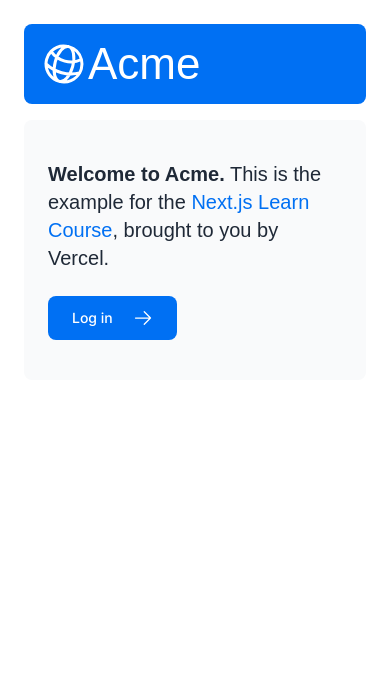
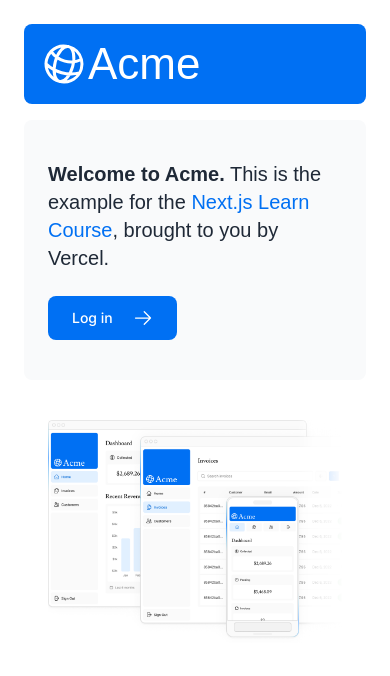
Before and after one commit to mjgwon24/dashboard-next-front, a Next.js app: page / in a window 390 px wide. Shown: the top 676 px of the page. Built offline with nearby package versions, Linux system fonts and the light colour scheme; a web font is replaced by a local one.

Commit message:
feat: image 렌더링 및 모바일 최적화

```diff
--- a/app/page.tsx
+++ b/app/page.tsx
@@ -2,6 +2,7 @@
 import { ArrowRightIcon } from '@heroicons/react/24/outline';
 import Link from 'next/link';
 import {lusitana} from "@/app/ui/fonts";
+import Image from "next/image";
 
 export default function Page() {
   return (
@@ -26,7 +27,18 @@
           </Link>
         </div>
         <div className="flex items-center justify-center p-6 md:w-3/5 md:px-28 md:py-12">
-          {/* Add Hero Images Here */}
+          <Image
+              src="/hero-desktop.png"
+              width={1000}
+              height={760}
+              className="hidden md:block"
+              alt="Screenshots of the dashboard project showing desktop version" />
+            <Image
+                src="/hero-desktop.png"
+                width={560}
+                height={620}
+                className="block md:hidden"
+                alt="Screenshots of the dashboard project showing desktop version" />
         </div>
       </div>
     </main>
```
